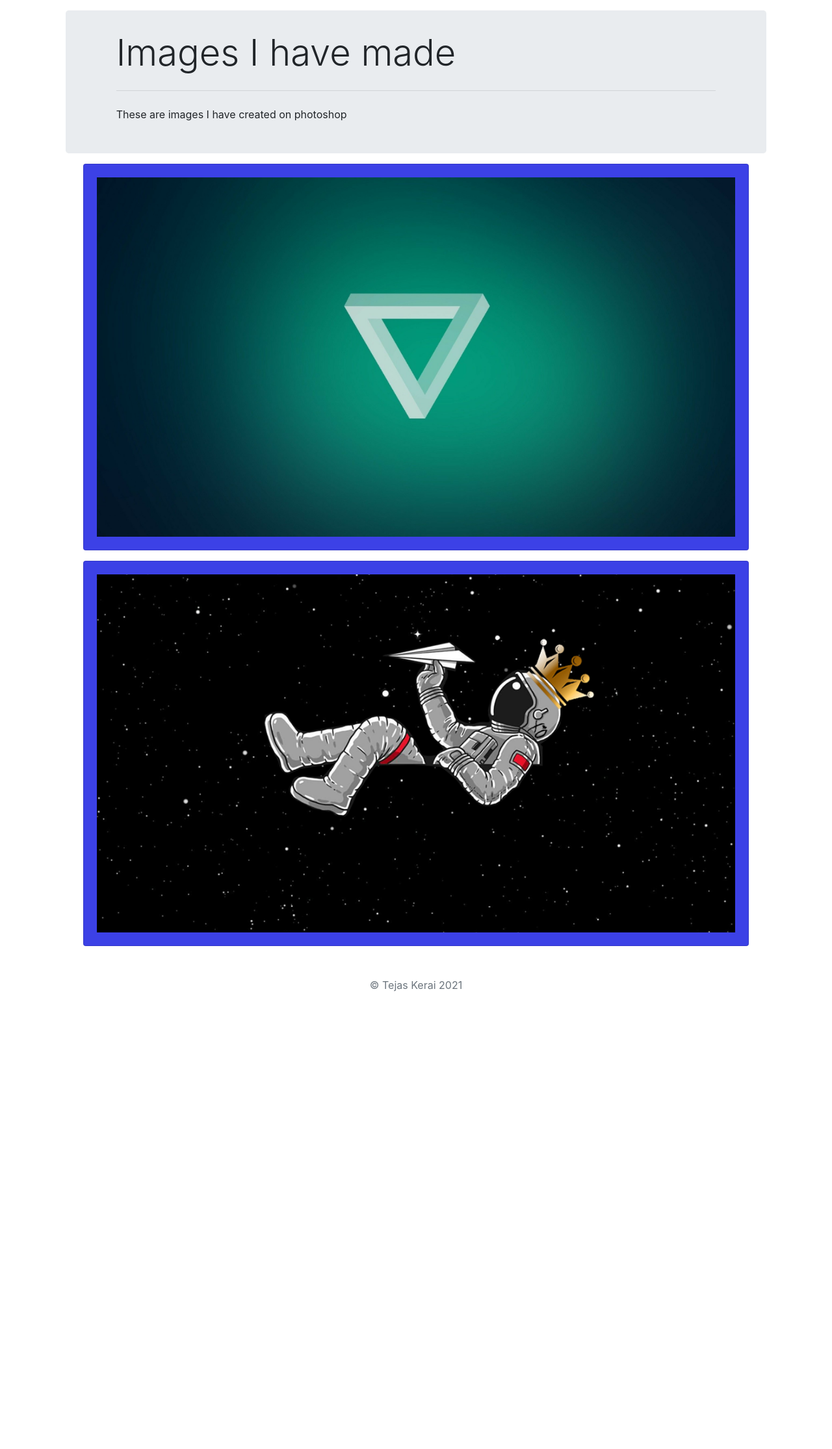
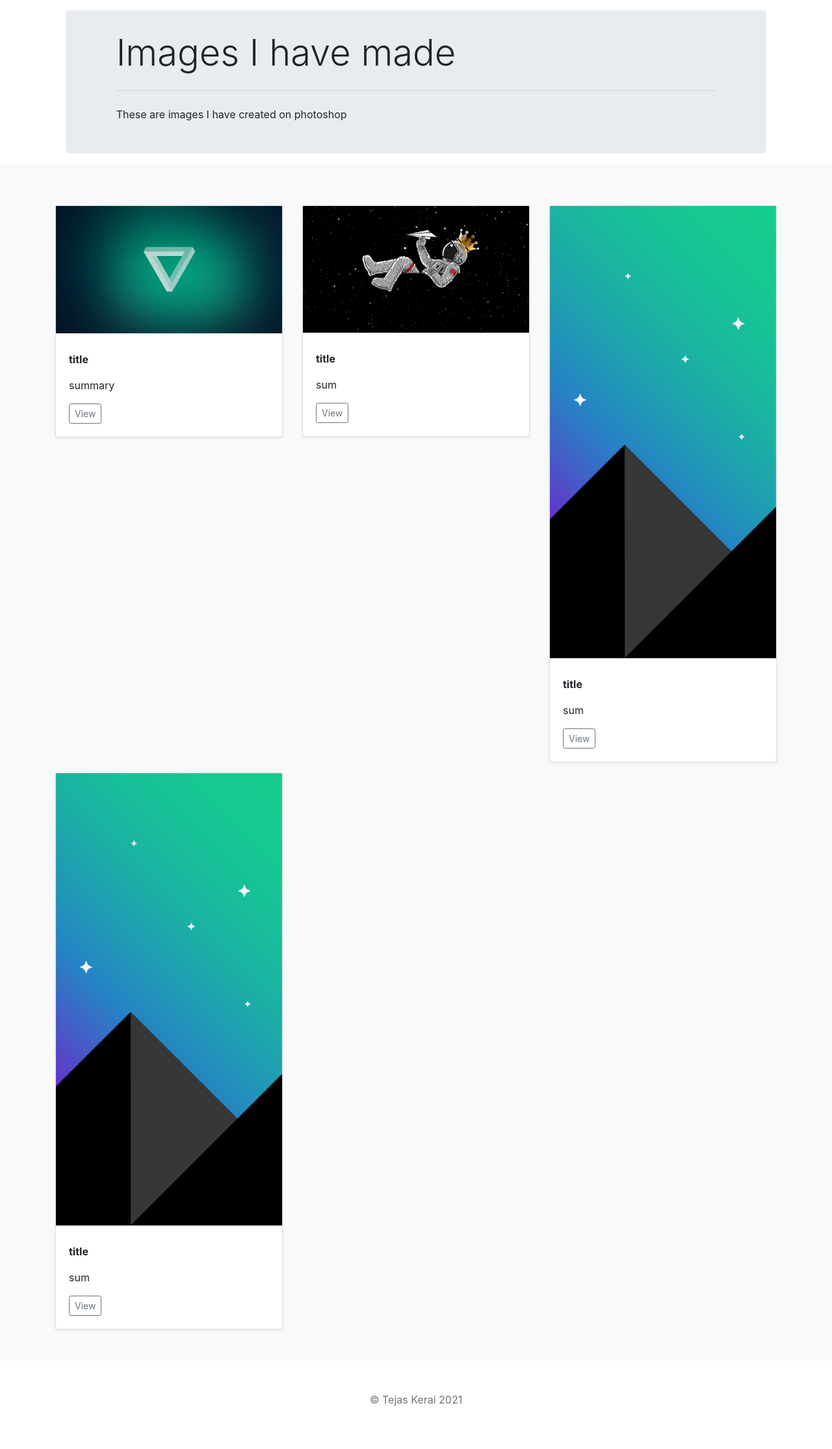
Before and after one commit to tejaskerai/PersonalPortfolio, a Django app: page /interests/photoshop/ in a window 1280 px wide. Shown: the part 56-2286 px from the top of the page at 65% size. Before the commit the page ends 1582 px from the top, so only its background shows below. Run offline with Django 3.2, Linux system fonts and the light colour scheme.

Commit message:
changed photoshop html

```diff
--- a/interests/templates/interests/photoshop.html
+++ b/interests/templates/interests/photoshop.html
@@ -11,18 +11,96 @@
     </div>
 </div>
 
-<div class="mx-auto" style="width: 80%;margin-top: 1em;">
-    <div class="card" style="background-color: rgb(60, 65, 230)">
-        <div class="card-body">
-            <img src="{% static 'interests/bg1.jpg' %}" class="img-fluid" alt="My image">
+
+<main>
+    <div class="album py-5 bg-light">
+        <div class="container">
+            <div class="row row-cols-1 row-cols-sm-2 row-cols-md-3 g-3">
+                <!--break-->
+                <div class="col">
+                    <div class="card shadow-sm">
+                        <a href="{% static 'interests/bg1.jpg' %}">
+                            <img src="{% static 'interests/bg1.jpg' %}" class="img-fluid mb-2">
+                        </a>
+                        <div class="card-body">
+                            <p class="card-text"><strong>title</strong></p>
+                            <p class="card-text">summary</p>
+                            <div class="d-flex justify-content-between align-items-center">
+                                <div class="btn-group">
+                                    <a href="#">
+                                        <button type="button" class="btn btn-sm btn-outline-secondary">View</button>
+                                    </a>
+                                </div>
+                            </div>
+                        </div>
+                    </div>
+                </div>
+                <!--break-->
+                <div class="col">
+                    <div class="card shadow-sm">
+                        <a href="{% static 'interests/astrospace.png' %}">
+                            <img src="{% static 'interests/astrospace.png' %}" class="img-fluid mb-2">
+                        </a>
+                        <div class="card-body">
+                            <p class="card-text"><strong>title</strong></p>
+                            <p class="card-text">sum</p>
+                            <div class="d-flex justify-content-between align-items-center">
+                                <div class="btn-group">
+                                    <a href="#">
+                                        <button type="button" class="btn btn-sm btn-outline-secondary">View</button>
+                                    </a>
+                                </div>
+                            </div>
+                        </div>
+                    </div>
+                </div>
+
+                <!--break-->
+                <div class="col">
+                    <div class="card shadow-sm">
+                        <a href="{% static 'interests/Borealis_Mountain.png' %}">
+                            <img src="{% static 'interests/Borealis_Mountain.png' %}" class="img-fluid mb-2">
+                        </a>
+                        <div class="card-body">
+                            <p class="card-text"><strong>title</strong></p>
+                            <p class="card-text">sum</p>
+                            <div class="d-flex justify-content-between align-items-center">
+                                <div class="btn-group">
+                                    <a href="#">
+                                        <button type="button" class="btn btn-sm btn-outline-secondary">View</button>
+                                    </a>
+                                </div>
+                            </div>
+                        </div>
+                    </div>
+                </div>
+
+                 <!--break-->
+                <div class="col">
+                    <div class="card shadow-sm">
+                        <a href="{% static 'interests/Borealis_Mountain.png' %}">
+                            <img src="{% static 'interests/Borealis_Mountain.png' %}" class="img-fluid mb-2">
+                        </a>
+                        <div class="card-body">
+                            <p class="card-text"><strong>title</strong></p>
+                            <p class="card-text">sum</p>
+                            <div class="d-flex justify-content-between align-items-center">
+                                <div class="btn-group">
+                                    <a href="#">
+                                        <button type="button" class="btn btn-sm btn-outline-secondary">View</button>
+                                    </a>
+                                </div>
+                            </div>
+                        </div>
+                    </div>
+                </div>
+
+
+            </div>
         </div>
     </div>
 
-    <div class="card" style="background-color: rgb(60, 65, 230)">
-        <div class="card-body">
-            <img src="{% static 'interests/astrospace.png' %}" class="img-fluid" alt="My image">
-        </div>
-    </div>
-</div>
+</main>
+
 
 {% endblock %}
```
Also changed, not shown: interests/templates/interests/photoshop2.html (added, +35 -0 lines), interests/static/interests/Borealis_Mountain.png (added).
